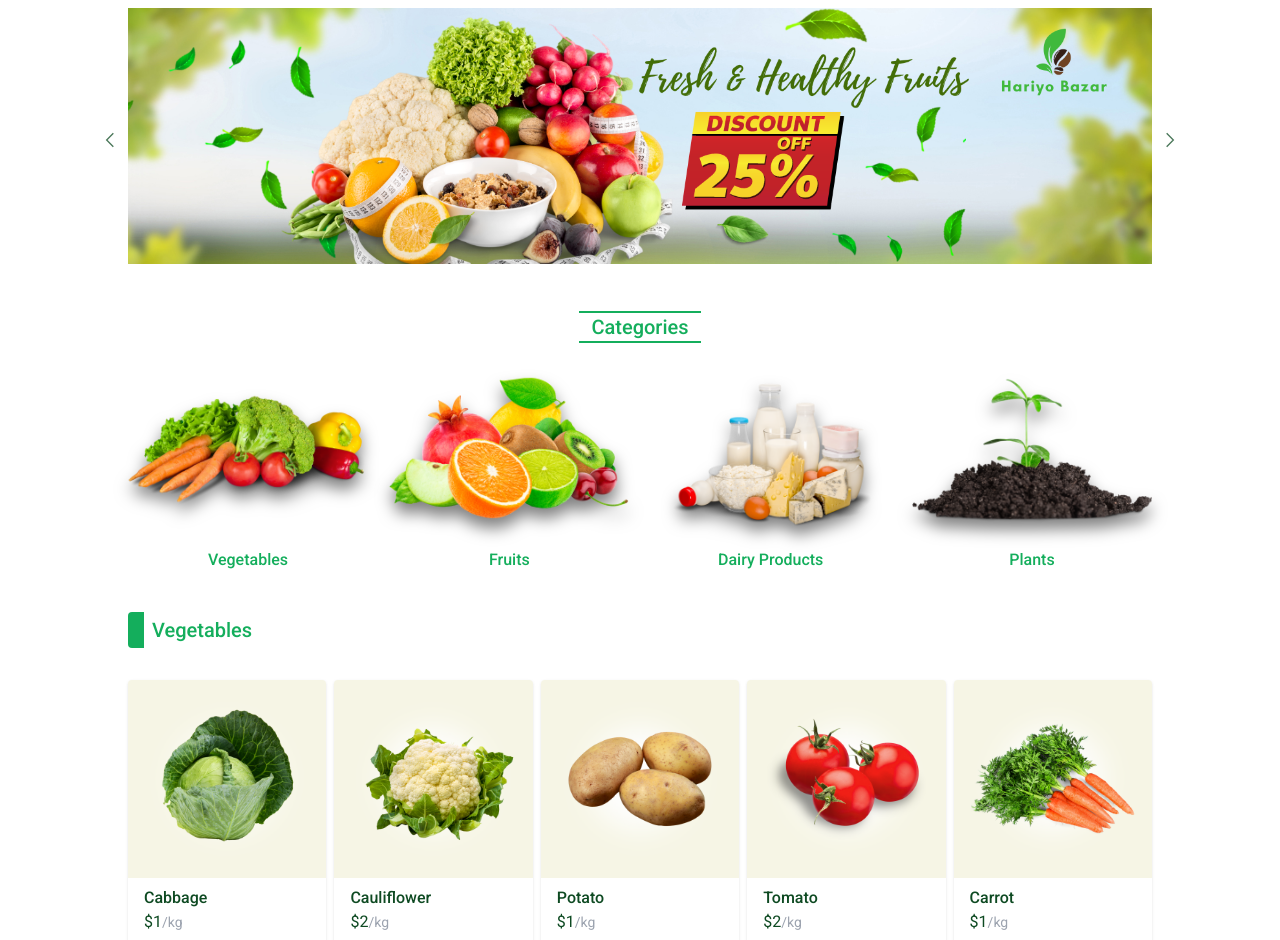
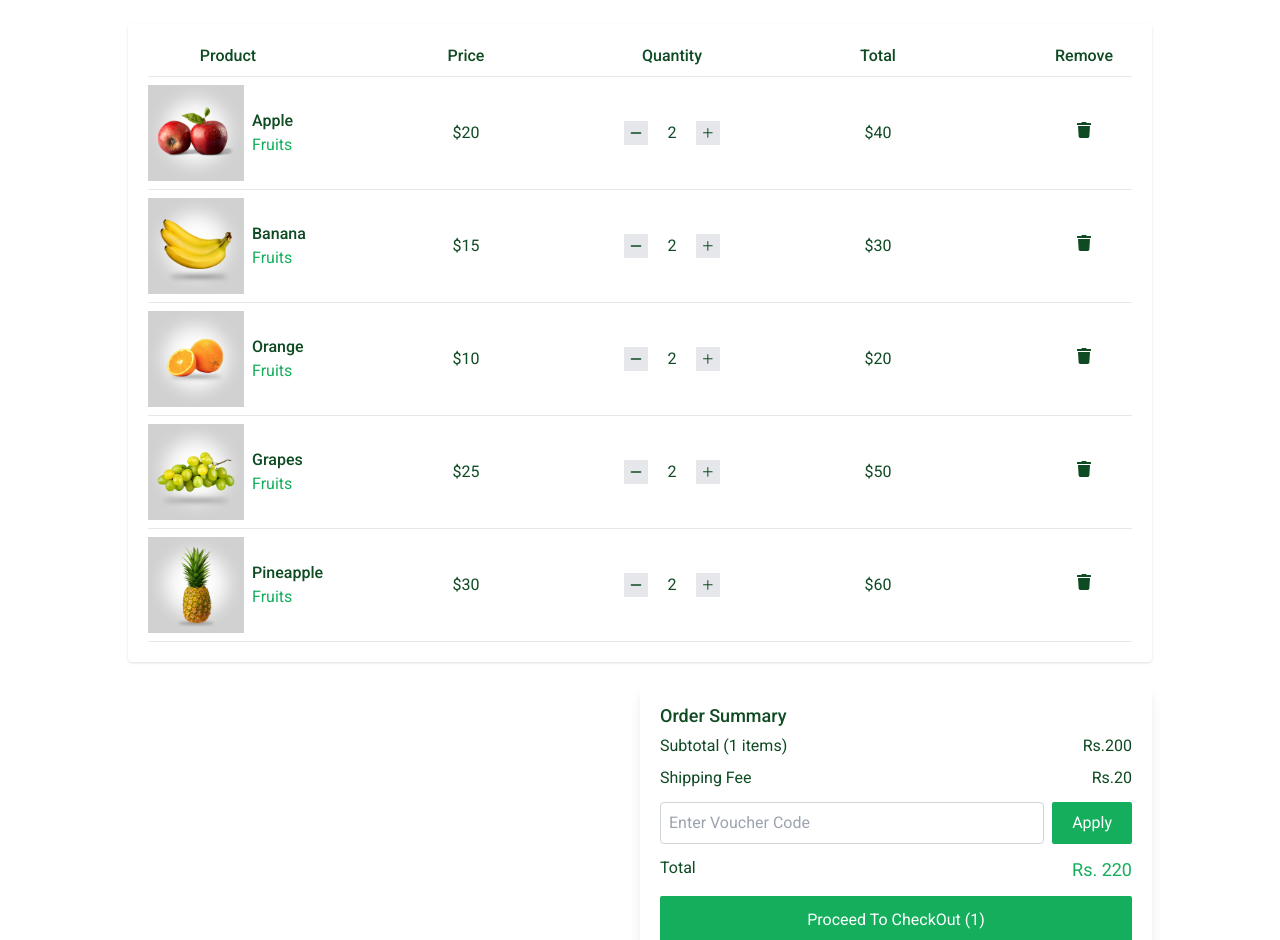
Before and after one commit to shaggy619/hariyo-bazar, a React (Vite) app in the folder hariyo-bazar/: page /cart-info in a window 1280 px wide. Shown: the part 140-1080 px from the top of the page. Built offline with nearby package versions, Linux system fonts and the light colour scheme.

Commit message:
Added Dummy Cart Info

```diff
--- a/hariyo-bazar/src/App.jsx
+++ b/hariyo-bazar/src/App.jsx
@@ -3,15 +3,18 @@ import Navbar from "./components/Navbar";
 import Home from "./pages/Home";
 import Footer from "./components/Footer";
 import CartInfo from "./pages/CartInfo";
+import { BrowserRouter as Router, Routes, Route } from "react-router-dom";
 
 function App() {
   return (
-    <>
+    <Router>
       <Navbar />
-      <Home />
+      <Routes>
+        <Route path="/" element={<Home />}></Route>
+        <Route path="/cart-info" element={<CartInfo />}></Route>
+      </Routes>
       <Footer />
-      <CartInfo />
-    </>
+    </Router>
   );
 }
 
--- a/hariyo-bazar/src/components/Navbar.jsx
+++ b/hariyo-bazar/src/components/Navbar.jsx
@@ -5,6 +5,7 @@ import { FaUserCircle } from "react-icons/fa";
 import { BsHeart } from "react-icons/bs";
 import { useState } from "react";
 import Menu from "./Menu";
+import { Link } from "react-router-dom";
 
 const Navbar = () => {
   const [isMenuOpen, setIsMenuOpen] = useState(false);
@@ -35,9 +36,9 @@ const Navbar = () => {
       >
         <div className="flex-initial gap-5 items-center">
           <h2 className="text-medium-green font-josefin-sans font-semibold text-3xl max-sm:text-lg max-md:text-xl max-lg:text-2xl">
-            <a href="#" className="max-sm:hidden">
+            <Link to="/" className="max-sm:hidden">
               Hariyo Bazar
-            </a>
+            </Link>
             <a href="#" className="hidden max-sm:block">
               {" "}
               <img src="favicon.png" alt="" className="w-[1.8em]" />{" "}
@@ -62,9 +63,9 @@ const Navbar = () => {
             </a>
           </div>
           <div className="relative">
-            <a href="">
+            <Link to="cart-info">
               <GiShoppingCart className="text-3xl text-medium-green" />
-            </a>
+            </Link>
             {cartItemCount > 0 && (
               <div className="absolute top-[-3px] right-[-4px] bg-medium-green text-white w-4 h-4 rounded-full flex items-center justify-center text-xs">
                 {cartItemCount}
--- a/hariyo-bazar/src/pages/CartInfo.jsx
+++ b/hariyo-bazar/src/pages/CartInfo.jsx
@@ -1,34 +1,98 @@
 import React from "react";
+import { GoPlus } from "react-icons/go";
+import { FiMinus } from "react-icons/fi";
+import { FaTrash } from "react-icons/fa";
+
 const cartInfo = [
   { id: 1, title: "Apple", img: "/src/Images/Fruits/apple.png", price: 20 },
+  { id: 2, title: "Banana", img: "/src/Images/Fruits/banana.png", price: 15 },
+  { id: 3, title: "Orange", img: "/src/Images/Fruits/orange.png", price: 10 },
+  { id: 4, title: "Grapes", img: "/src/Images/Fruits/grapes.png", price: 25 },
+  {
+    id: 5,
+    title: "Pineapple",
+    img: "/src/Images/Fruits/pineapple.png",
+    price: 30,
+  },
 ];
+
 const CartInfo = () => {
   return (
-    <>
-      <div className="w-[80%] m-auto flex justify-between">
-        <div>Product</div>
-        <div> Price</div>
-        <div>QTY</div>
-        <div>Total</div>
-        <div></div>
+    <div className="relative top-36 mb-40">
+      <div className="w-[80%] m-auto shadow rounded p-5 text-center my-5">
+        <div className="flex justify-between pb-2 font-medium">
+          <div className="w-[10em]">Product</div>
+          <div className="w-[6em]">Price</div>
+          <div className="w-[6em]">Quantity</div>
+          <div className="w-[6em]">Total</div>
+          <div className="w-[6em]">Remove</div>
+        </div>
+        <hr />
+
+        {cartInfo.map(({ id, img, title, price }) => (
+          <div key={id}>
+            <div className="flex justify-between items-center py-2 ">
+              <div className="w-[10em] flex items-center">
+                <img src={img} alt={title} className="w-[6em]" />
+                <div className="pl-2">
+                  <h2 className="font-medium">{title}</h2>
+                  <p className="text-medium-green text-start">Fruits</p>
+                </div>
+              </div>
+              <div className="w-[6em]">${price}</div>
+              <div className="flex gap-2 w-[6em]">
+                <button className="bg-gray-200 px-1">
+                  <FiMinus />
+                </button>
+                <div className="w-[6em]">2</div>
+                <button className="bg-gray-200 px-1">
+                  <GoPlus />
+                </button>
+              </div>
+              <div className="w-[6em]">${price * 2}</div>
+              <div className="w-[6em]">
+                <button className="hover:text-red-600">
+                  <FaTrash />
+                </button>
+              </div>
+            </div>
+            <hr />
+          </div>
+        ))}
       </div>
-
-      {cartInfo.map(({ id, img, title, price }) => (
-        <div
-          key={id}
-          className="w-[80%] m-auto flex justify-between items-center"
-        >
-          <div>
-            {" "}
-            <img src={img} alt={title} className="w-[6em]" />{" "}
+      <div className="w-[80%] m-auto">
+        <div className="w-[50%] shadow-lg rounded my-5 ml-auto p-5">
+          <h2 className="text-lg font-medium">Order Summary</h2>
+          <div className="flex justify-between py-1">
+            <p>Subtotal (1 items)</p>
+            <p>Rs.200</p>
           </div>
-          <div>{price}$</div>
-          <div>2</div>
-          <div>{price}$</div>
-          <div></div>
+          <div className="flex justify-between py-1">
+            <p>Shipping Fee</p>
+            <p>Rs.20</p>
+          </div>
+          <div className="flex justify-between py-2">
+            <input
+              type="text"
+              placeholder="Enter Voucher Code"
+              className="flex-1 p-2 border-gray-300 border rounded outline-medium-green w-full mr-2"
+            />
+            <button className="bg-medium-green text-white rounded-sm px-5">
+              Apply
+            </button>
+          </div>
+          <div className="flex justify-between py-1">
+            <p>Total</p>
+            <p className="text-medium-green text-lg">Rs. 220</p>
+          </div>
+          <div className="text-center">
+            <button className="bg-medium-green text-white w-full py-3 rounded-sm mt-2">
+              Proceed To CheckOut (1)
+            </button>
+          </div>
         </div>
-      ))}
-    </>
+      </div>
+    </div>
   );
 };
 
```
